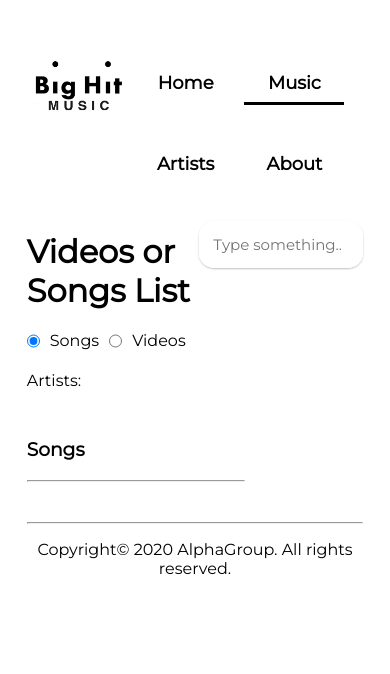
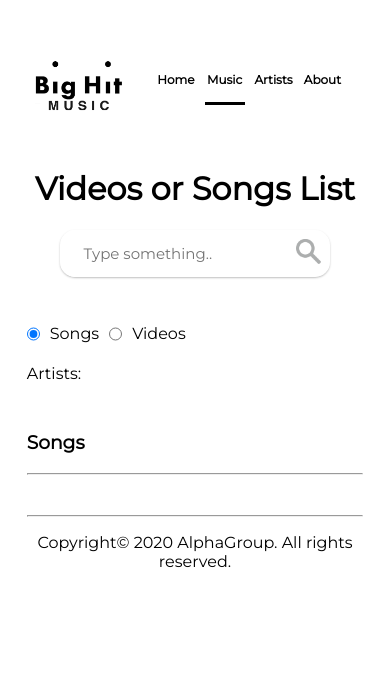
Before and after one commit to AJLC-TAY/EntertainmentWebsite, a PHP site: page /songs.html in a window 390 px wide. Shown: the top 674 px of the page. Run offline with PHP 8.4, Linux system fonts and the light colour scheme; a map, chart or similar area stays blank; some libraries are stand-ins or nearby versions.

Commit message:
fixed media and made spotify responsive but not final

```diff
--- a/src/jscript.js
+++ b/src/jscript.js
@@ -73,7 +73,7 @@ const APIController = (function () {
             headers: {
                 'Accept': 'application/json',
                 'Content-Type' : 'application/json',
-                'Authorization' : 'Bearer ' + await _getToken(),
+                'Authorization' : 'Bearer ' + await _getToken()
             }
         });
         return await result.json();
@@ -160,9 +160,8 @@ const UIController = (function() {
                     </button>
                     <div class="desc-con">
                         <h4>${title}</h4>
-                        <p> Artist name: <br>
                         <small>${published}</small><br>
-                        </p>
+
                     </div>
                 </div>
                 `;
@@ -486,15 +485,6 @@ const APPController = (function (UICtrl, APICtrl) {
 
     }
 
-    // const checkRadioButtons = async () => {
-    //     var songRadioBtn = DOMElements.songRadioBtn;
-    //     if (songRadioBtn.checked) {
-    //         return 'songs';
-    //     } else {
-    //         return 'videos';
-    //     }
-    // }
-
         function clickSongRB () {
             DOMElements.videoRadioBtn.checked = false;
             DOMElements.songRadioBtn.checked = true;
--- a/src/songs.html
+++ b/src/songs.html
@@ -41,7 +41,7 @@
         </nav>
       </header>
 
-      <div class="vidcon">
+      <div class="musicHeader">
           <h1>Videos or Songs List</h1>
           <div class="search-container">
               <input id="search-fld" type="text" placeholder="Type something.." name="search">
--- a/src/style.css
+++ b/src/style.css
@@ -58,17 +58,6 @@ This container creates an equal margin to the sides of each web page
     filter: none;
   }
 
-    .video-con {
-        display: flex;
-        margin: 5px auto;
-    }
-
-    #videos {
-        display: flex;
-        margin: 5px auto;
-    }
-
-
     #navbar {
       width: 100%;
       background-color: white;
@@ -108,25 +97,18 @@ This container creates an equal margin to the sides of each web page
     border-bottom-style: solid;
 }
 
-.vidcon{
-  display: flex;
-  align-content: center;
-  justify-content: space-between;
-}
-.search-container{
-  float: right;
-  display: inline;
-  padding-top: 0.5in;
-}
+/* Search */
+
 
 .search-container {
+    float: right;
+    padding: 0;
     width: 304px;
     height: 47px;
     overflow: hidden;
     background: rgba(255, 255, 255, 0.5);
-    box-shadow: 0px 1px 2px 0px rgba(0, 0, 0, 0.25);
+    box-shadow: 0 1px 2px 0 rgba(0, 0, 0, 0.25);
     border-radius: 15px;
-    padding: 0;
     margin-top: 0.35in;
     display: flex;
     justify-content: space-around;
@@ -145,8 +127,8 @@ This container creates an equal margin to the sides of each web page
 }
 
 .search-icon {
-    width: 35px;
-    height: 35px;
+    width: 25px;
+    height: 25px;
     overflow: visible;
     background-size: cover;
     background-repeat: no-repeat;
@@ -164,12 +146,6 @@ This container creates an equal margin to the sides of each web page
     margin: 0 10px 0 0;
 }
 
-/*#search-btn {*/
-/*    border-radius: 25px;*/
-/*    color: white;*/
-/*    background-color: #1f1f1f;*/
-/*    height: 30px;*/
-/*}*/
 
 /* Alvin */
 .aligned-con {
@@ -213,10 +189,12 @@ This container creates an equal margin to the sides of each web page
     display: inline-flex;
     width: 100%;
 }
+
 #result-items-con {
     width: 65%;
 }
 
+/* Spotify Design */
 .spotify-song-con {
     margin: 15px auto;
     width: 400px;
@@ -224,11 +202,11 @@ This container creates an equal margin to the sides of each web page
 }
 
 .spotify-player {
-    width: 300px;
-    height: 380px;
+    width: 400px;
+    height: 300px;
     position: fixed;
-    top: 35vh;
-    right: 10vw;
+    top: 45vh;
+    right: 2vw;
 }
 
 .spotify-player iframe {
@@ -309,6 +287,17 @@ span {
     overflow: hidden;
     width: 100%;
 }
+
+.video-con {
+    display: flex;
+    margin: 5px auto;
+}
+
+#videos {
+    display: flex;
+    margin: 5px auto;
+}
+
 
 /*Slideshow Conatiner*/
 
@@ -522,10 +511,8 @@ iframe{
 /*MOBILE VERSION*/
 /*MOBILE VERSION*/
 
-@media only screen and (max-device-width: 480px){
-  /*
-  This container creates an equal margin to the sides of each web page
-  */
+@media only screen and (max-width: 768px) and (min-width: 360px)  {
+  /* This container creates an equal margin to the sides of each web page */
   .container{
       width: 90%;
       margin: auto;
@@ -580,15 +567,98 @@ iframe{
     font-size: .25in;
     width: 94.4%;
   }
-  /*Music*/
-  .vidcon{
-    display: inline-block;
 
-  }
-  .search-container{
-    margin-top: 0px;
-    margin-bottom: 15px;
-  }
+
+
+    #result-items-con {
+        width: 100%;
+    }
+
+
+
+    /* Search */
+
+    .musicHeader {
+        /* Contains the Header and the search container */
+        display: flex;
+        height: 200px;
+        flex-direction: column;
+        text-align: center;
+    }
+
+    .search-container {
+        clear: both;
+        margin: 0 auto;
+        width: 80%;
+    }
+
+    /* Music page */
+    .spotify-song-con * {
+        width: 100%;
+        margin: 5px 0;
+    }
+
+    .spotify-song-con h3 {
+        text-align: center;
+    }
+
+    .spotify-player {
+        width: 100%;
+        height: 200px;
+        top: 75%;
+        right: 0;
+    }
+
+
+    .track-info {
+        display: flex;
+        flex-direction: column;
+    }
+
+    .track-info img {
+        width: 280px;
+        height: 280px;
+    }
+
+    .song-desc-con {
+        text-align: center;
+    }
+
+
+    div[class*="song-"], .track-info img {
+        align-items: center;
+        display: block;
+        margin: 10px auto;
+    }
+
+
+    .album-btn {
+        width: 200px;
+        margin: 10px auto;
+    }
+
+    .list-con {
+        box-sizing: border-box;
+        display: flex;
+        flex-wrap: wrap;
+        justify-content: flex-start;
+        overflow: hidden;
+        width: 100%;
+    }
+
+    /* Video under Music page */
+
+    .video-con {
+        /*display: flex;*/
+        /*margin: 5px auto;*/
+    }
+
+    #videos {
+        /*display: flex;*/
+        /*margin: 5px auto;*/
+    }
+
+
   /*Index*/
   #trending{
     width: auto;
```
